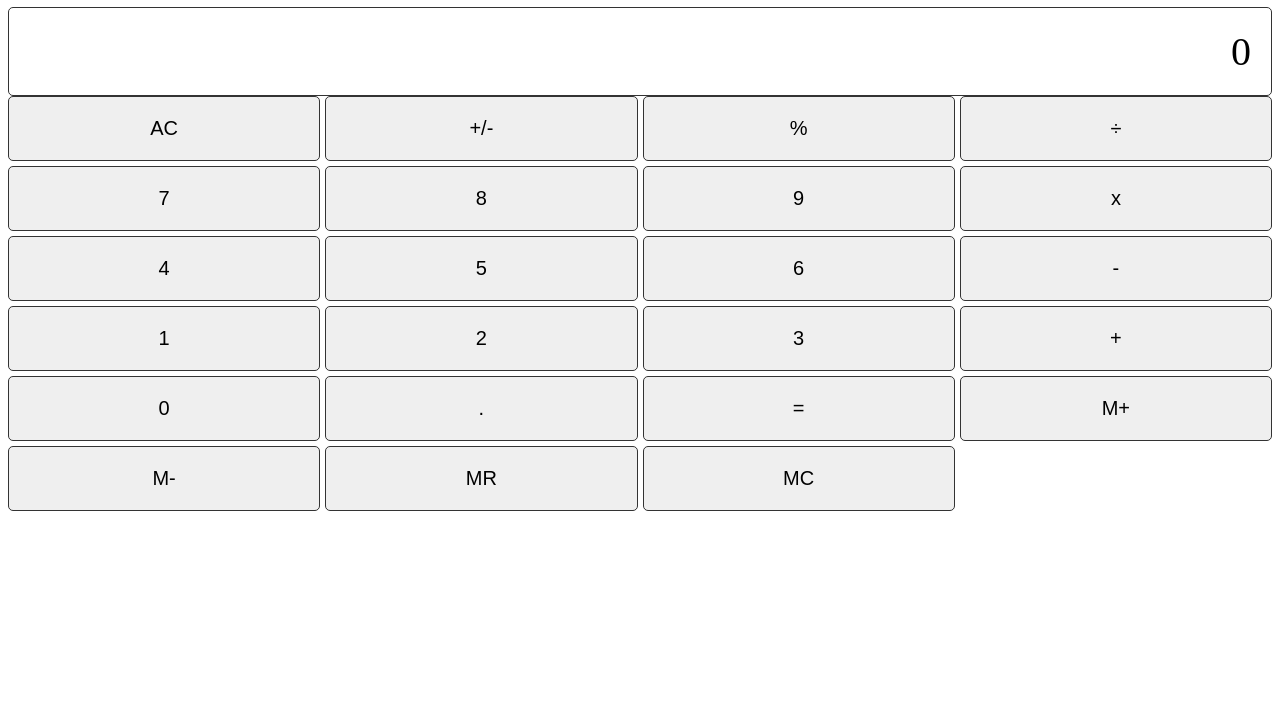
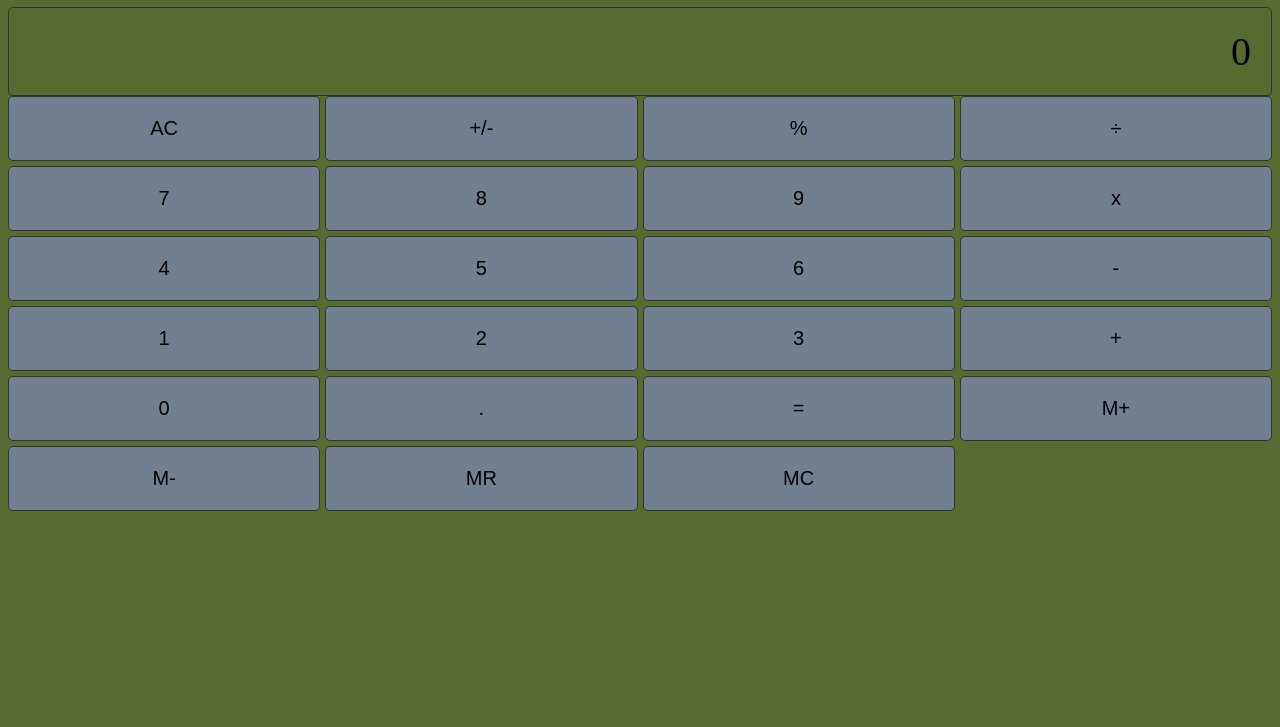
Before and after one commit to nomoneyrecord/Calculator-App, a plain HTML site: page index.html in a window 1280 px wide. Shown: the part 73-800 px from the top of the page. Drawn offline with Linux system fonts and the light colour scheme.

Commit message:
Declared additional variables for math values

```diff
--- a/index.html
+++ b/index.html
@@ -17,8 +17,8 @@
         <div id="keys" class="all-buttons">
           <button type="button" class="clear">AC</button>
           <button type="button" class="sign">+/-</button>
-          <button type="button" class="operator">%</button>
-          <button type="button" class="operator">÷</button>
+          <button type="button" class="operators">%</button>
+          <button type="button" class="operators">÷</button>
           <button type="button" class="operands">7</button>
           <button type="button" class="operands">8</button>
           <button type="button" class="operands">9</button>
@@ -26,14 +26,14 @@
           <button type="button" class="operands">4</button>
           <button type="button" class="operands">5</button>
           <button type="button" class="operands">6</button>
-          <button type="button" class="operator">-</button>
+          <button type="button" class="operators">-</button>
           <button type="button" class="operands">1</button>
           <button type="button" class="operands">2</button>
           <button type="button" class="operands">3</button>
-          <button type="button" class="operator">+</button>
+          <button type="button" class="operators">+</button>
           <button type="button" class="operands">0</button>
           <button type="button" class="decimal">.</button>
-          <button type="button" class="equals">=</button>
+          <button type="button" class="operator">=</button>
           <button type="button" class="memory">M+</button>
           <button type="button" class="memory">M-</button>
           <button type="button" class="memory">MR</button>
--- a/script.js
+++ b/script.js
@@ -1,6 +1,15 @@
 const display = document.querySelector('.display');
 const keys = document.querySelector('#keys');
 const clear = document.querySelector('.clear')
+const operands = document.querySelector('.operands')
+const operators = document.querySelector('.operators')
+const decimal = document.querySelector('decimal')
+const memory = document.querySelector('.memory')
+const firstOperand = '';
+const secondOperand = '';
+const selectedOperator = '';
+const operatorsClicked = false;
+
 
 keys.addEventListener('click', event => {
   const button = event.target;
--- a/style.css
+++ b/style.css
@@ -1,3 +1,7 @@
+body {
+  background-color: darkolivegreen;
+}
+
 .all-buttons {
   display: grid;
   grid-template-columns: repeat(4, 1fr);
@@ -5,6 +9,7 @@
 }
 
 button {
+  background-color: slategrey;
   padding: 20px;
   font-size: 20px;
   text-align: center;
```
